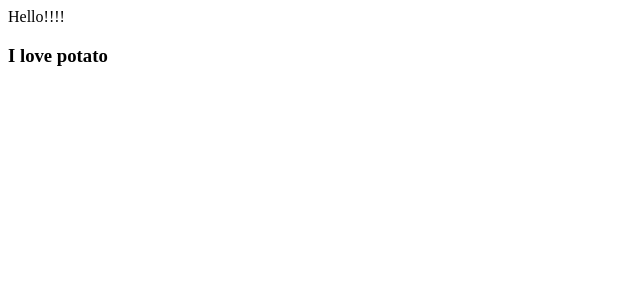
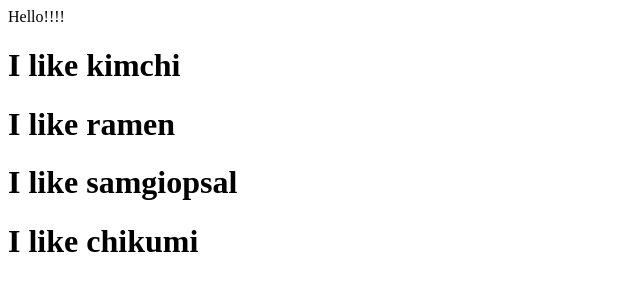
Before and after one commit to tonnac/React, a React (Create React App) app in the folder Projects/movie_app_2019/: page / in a window 1280 px wide. Shown: the top 300 px of the page, without its empty margins (0-640 px from the left). Built offline with nearby package versions, Linux system fonts and the light colour scheme.

Commit message:
2.1 Reusable Components with JSX + Props

```diff
--- a/Projects/movie_app_2019/src/App.js
+++ b/Projects/movie_app_2019/src/App.js
@@ -1,11 +1,17 @@
-import React from 'react';
-import Potato from "./Potato";
+import React from "react";
+
+function Food(props) {
+  return <h1>I like {props.fav}</h1>;
+}
 
 function App() {
   return (
-    <div className="App">
+    <div>
       Hello!!!!
-      <Potato />
+      <Food fav="kimchi" />
+      <Food fav="ramen" />
+      <Food fav="samgiopsal" />
+      <Food fav="chikumi" />
     </div>
   );
 }
--- a/Projects/movie_app_2019/src/Potato.js
+++ /dev/null
@@ -1,7 +0,0 @@
-import React from "react";
-
-function Potato(){
-    return <h3>I love potato</h3>;
-}
-
-export default Potato;
```
Also changed, not shown: Projects/movie_app_2019/package.json (+13 -1 lines), Projects/movie_app_2019/src/index.js (+4 -4 lines), 2 other files (tests, documents, lock files or other folders).
